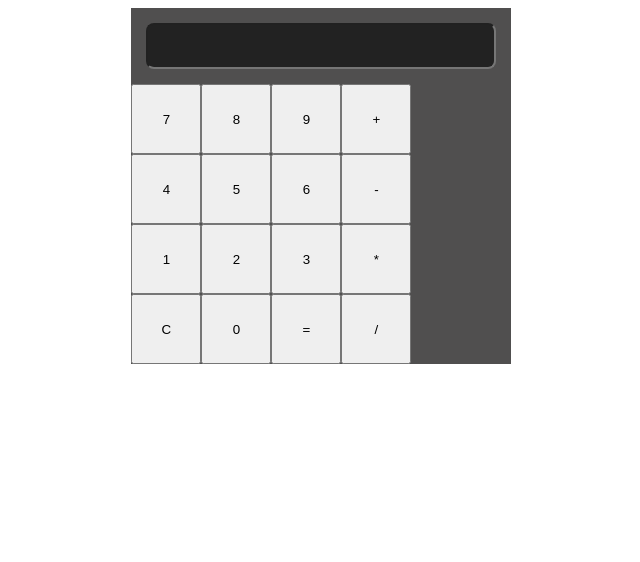
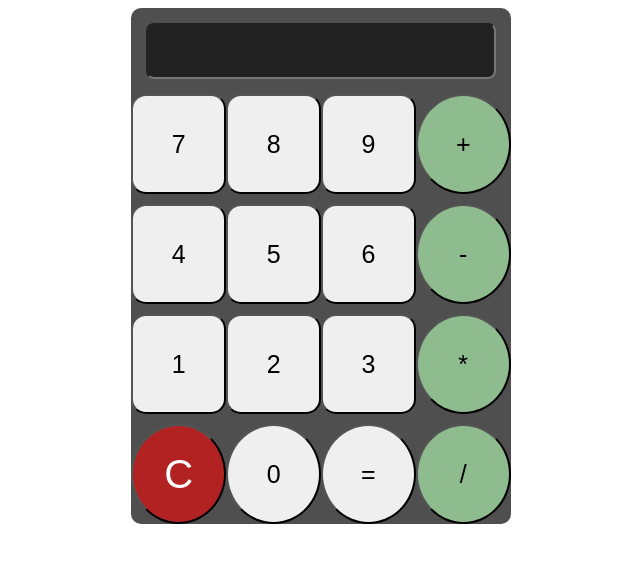
Before and after one commit to Vingt-Six/Calculatrice_Bona_Marouane, a plain HTML site: page index.html in a window 1280 px wide. Shown: the whole page, without its empty margins (319-959 px from the left). Drawn offline with Linux system fonts and the light colour scheme.

Commit message:
style fini B.M

```diff
--- a/public/css/style.css
+++ b/public/css/style.css
@@ -2,6 +2,7 @@
     background-color: rgb(80, 79, 79);
     width: 30%;
     margin: 0 auto;
+    border-radius: 10px;
 }
 
 .partEcran {
@@ -10,13 +11,37 @@
 
 .ecran {
     width: 90%;
-    height: 40px;
+    height: 50px;
     margin: 15px auto;
     border-radius: 8px;
     background-color: rgb(34, 34, 34);
+    color: white;
+    font-size: 35px;
 }
 
 input {
-    width: 70px;
-    height: 70px;
+    width: 100px;
+    height: 100px;
+    border-radius: 15px;
+    font-size: 25px;
 }
+
+.top, .mid, .bot, .bottom {
+    display: flex;
+    justify-content: space-around;
+    margin-bottom: 10px;
+}
+
+.addi, .sous, .multi, .divi, .clear, .zero, .result {
+    border-radius: 50%;
+}
+
+.addi, .sous, .multi, .divi {
+    background-color: darkseagreen;
+}
+
+.clear {
+    background-color: firebrick;
+    color: white;
+    font-size: 40px;
+}
--- a/public/js/module/create.js
+++ b/public/js/module/create.js
@@ -48,6 +48,7 @@ divTop.append(neuf)
 let plus = document.createElement('input')
 plus.type = 'button'
 plus.value = '+'
+plus.className = 'addi'
 divTop.append(plus)
 
 // part mid button
@@ -69,6 +70,7 @@ divMid.append(six)
 let moins = document.createElement('input')
 moins.type = 'button'
 moins.value = '-'
+moins.className = 'sous'
 divMid.append(moins)
 
 // part bot button
@@ -90,25 +92,30 @@ divBot.append(trois)
 let fois = document.createElement('input')
 fois.type = 'button'
 fois.value = '*'
+fois.className = 'multi'
 divBot.append(fois)
 
 // part bottom button
 let clear = document.createElement('input')
 clear.type = 'button'
 clear.value = 'C'
+clear.className = 'clear'
 divBottom.append(clear)
 
 let zero = document.createElement('input')
 zero.type = 'button'
 zero.value = '0'
+zero.className = 'zero'
 divBottom.append(zero)
 
 let egale = document.createElement('input')
 egale.type = 'button'
 egale.value = '='
+egale.className = 'result'
 divBottom.append(egale)
 
 let divise = document.createElement('input')
 divise.type = 'button'
 divise.value = '/'
+divise.className = 'divi'
 divBottom.append(divise)
```
